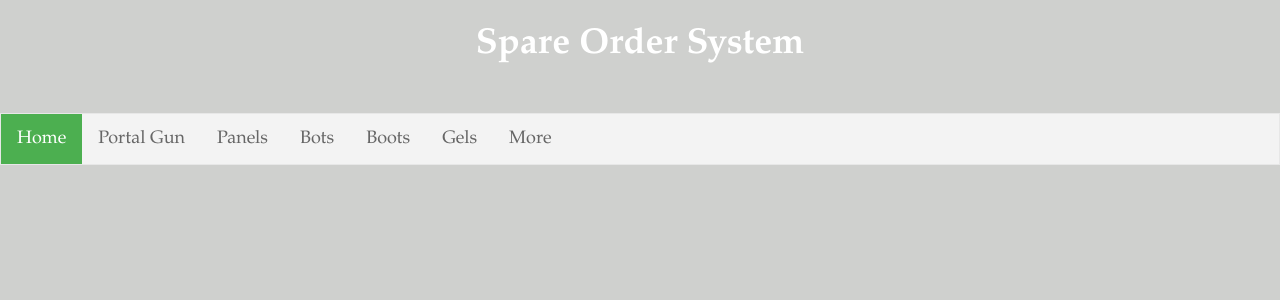
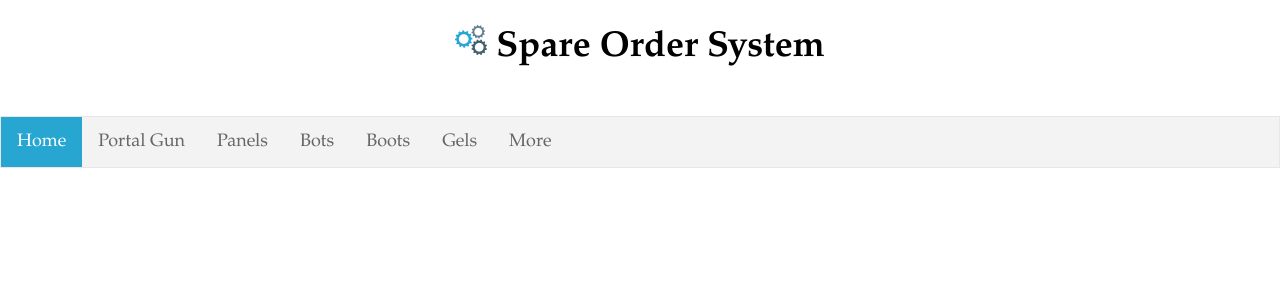
Before and after one commit to wing199901/ITP4513-PHP-Project, a PHP site: page / in a window 1280 px wide. Shown: the top 300 px of the page. Run offline with PHP 8.4, Linux system fonts and the light colour scheme.

Commit message:
backgound color

```diff
--- a/css/font.css
+++ b/css/font.css
@@ -3,5 +3,5 @@
 .font {
 	font-family: Garamond;
 	font-size: 18px;
-	color: #FFF;
+	//color: #FFF;
 }
--- a/css/index.css
+++ b/css/index.css
@@ -1,5 +1,6 @@
 body {
-    background-color: #CFD0CE;
+    //background-color: #CFD0CE;
+	background-color: white;
     margin: 0;
 }
 
@@ -31,7 +32,7 @@ li a:hover:not(.active) ,.dropdown:hover .dropbtn {
 
 li a.active {
     color: white;
-    background-color: #4CAF50;
+    background-color: #26A6D1;
 }
 
   li.dropdown {
--- a/index.html
+++ b/index.html
@@ -10,7 +10,8 @@
 
 <body class="font">
     <center>
-        <h1>Spare Order System</h1>
+        <h1><img src="images/gear.png" width=32px >
+        Spare Order System</h1>
     </center>
     <br>
 
```
Also changed, not shown: 1 other file.
